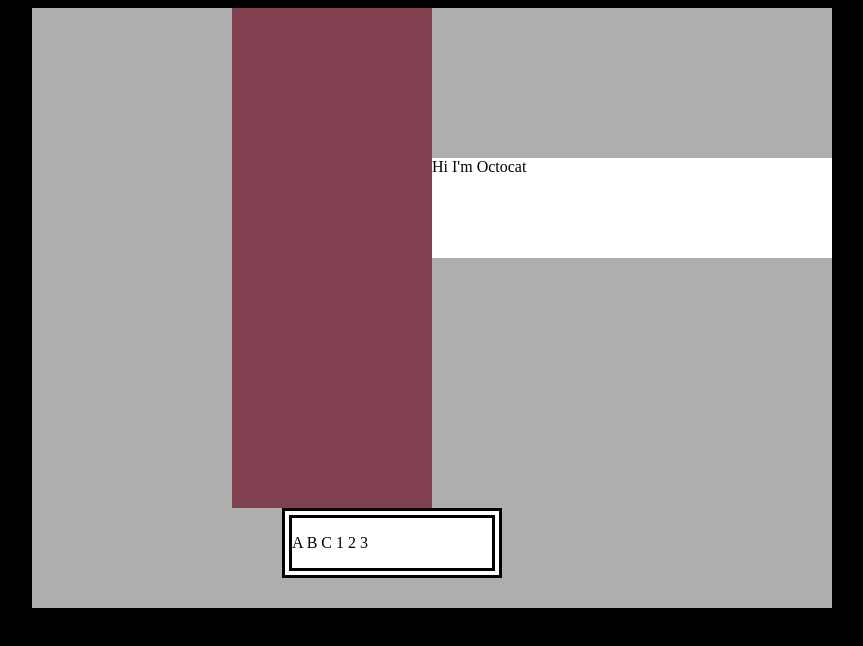
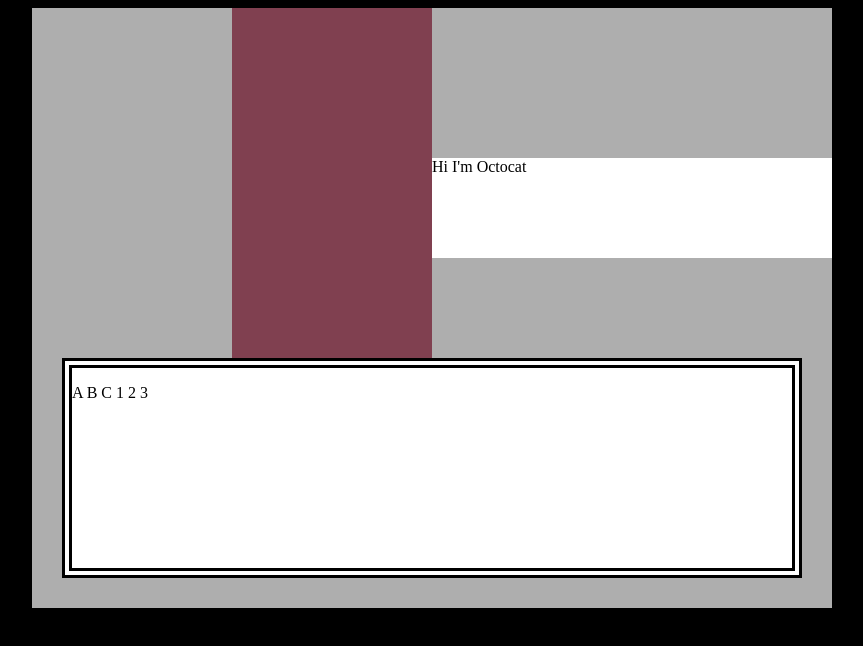
Before and after one commit to nsdecicco/gittale, a plain HTML site: page game.html in a window 1280 px wide. Shown: the whole page, without its empty margins (208-1071 px from the left). Drawn offline with Linux system fonts and the light colour scheme.

Commit message:
Tweak message box position/size

```diff
--- a/main.css
+++ b/main.css
@@ -23,11 +23,10 @@ body {
 	border-style: double;
 	border-color: #000000;
 	position: relative;
-	top: 500px;
-	left: 250px;
-	width: 200px;
-
-
+	top: 350px;
+	left: 30px;
+	width: 720px;
+	height: 200px;
 }
 
 #ocHolder{
```
